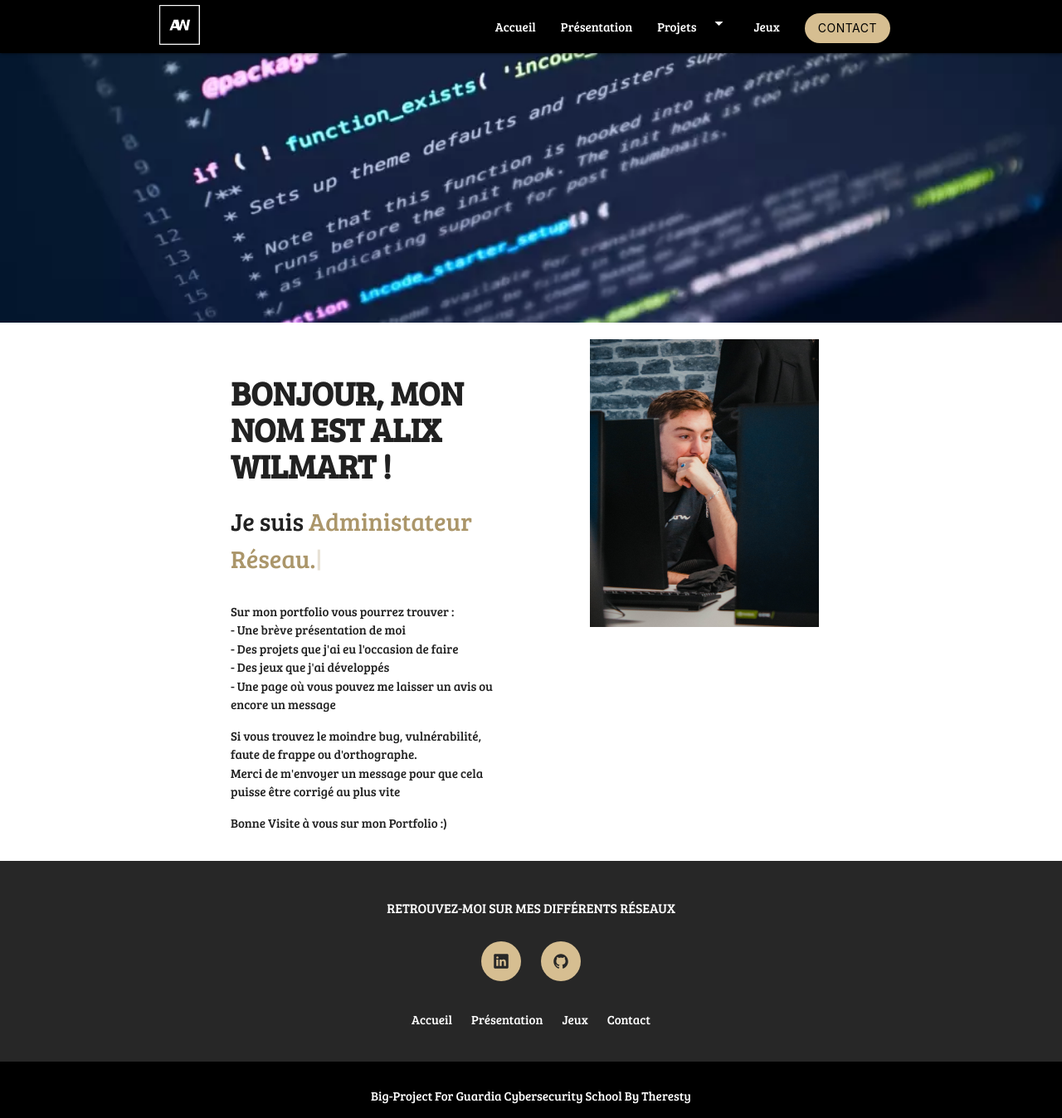
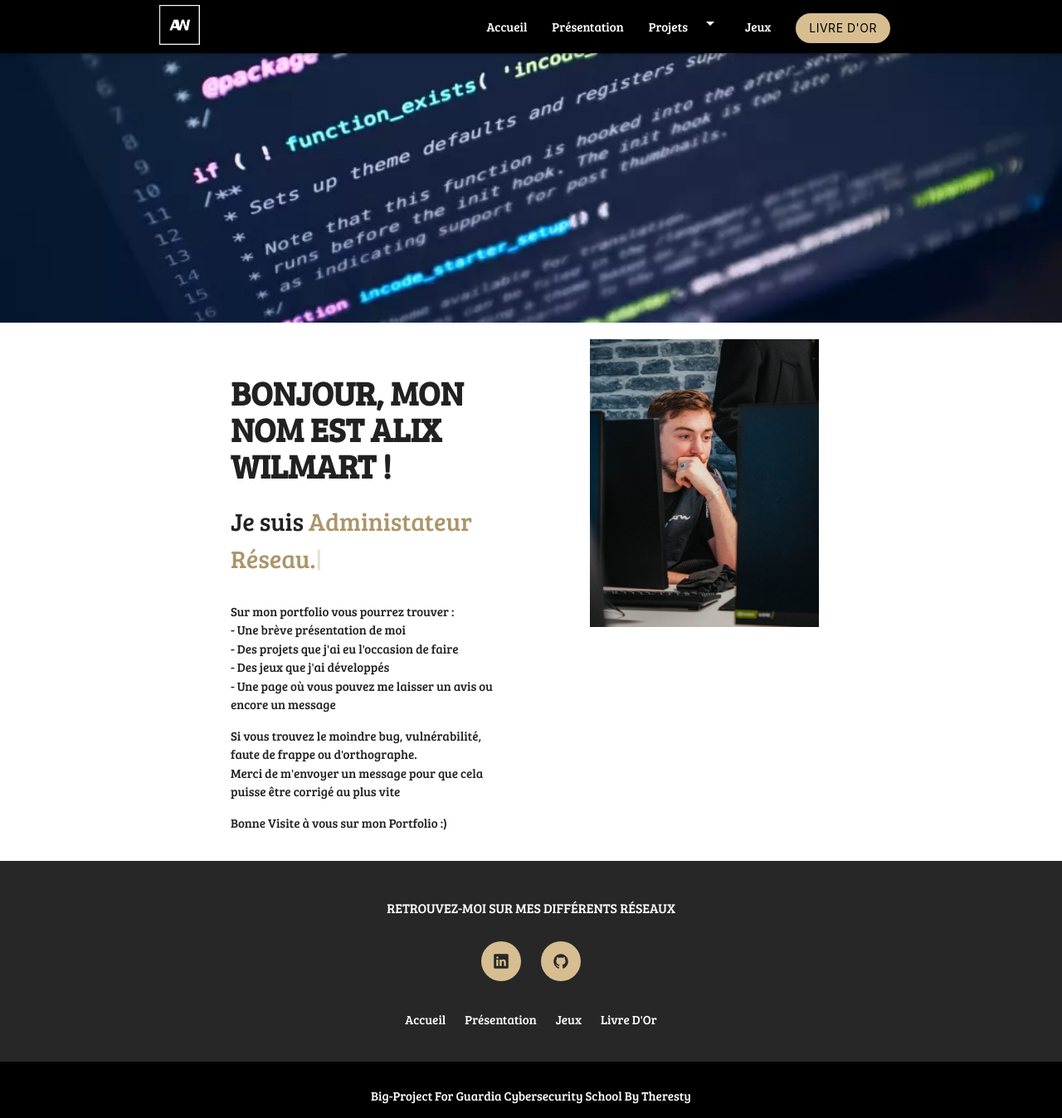
Before and after one commit to TherestyGit/big-project-guardia1, a PHP site: page /index.php in a window 1280 px wide. Shown: the whole page at 83% size. Run offline with PHP 8.4, Linux system fonts and the light colour scheme; data that the repository does not hold is empty.

Commit message:
Contact to livre d'or

```diff
--- a/component/bas_de_page.php
+++ b/component/bas_de_page.php
@@ -25,7 +25,7 @@
       </li>
     <?php } ?>
     <li><a href="games.php">Jeux</a></li>
-    <li><a href="contact.php">Contact</a></li>
+    <li><a href="contact.php">Livre d'Or</a></li>
   </ul>
 
   <div class="footer-copyright">
--- a/component/navbar.php
+++ b/component/navbar.php
@@ -12,7 +12,7 @@
           <li><a href="about.php">Présentation</a></li>
           <li><a class="dropdown-trigger" href="#!" data-target="dropdown1">Projets<i class="material-icons right">arrow_drop_down</i></a></li>
           <li><a href="games.php">Jeux</a></li>
-          <li><a href="contact.php"><button class="waves-effect waves-light btn">Contact</button></a></li>
+          <li><a href="contact.php"><button class="waves-effect waves-light btn">Livre d'Or</button></a></li>
         </ul>
       </div>
     </div>
@@ -35,7 +35,7 @@
       <?php } ?>
     </ul>
     <li><a href="games.php">Jeux</a></li>
-    <li><a href="contact.php"><button class="waves-effect waves-light btn">Contact</button></a></li>
+    <li><a href="contact.php"><button class="waves-effect waves-light btn">Livre d'Or</button></a></li>
   </ul>
 
 <!-- MENU + SideNAV + dropdown -->
```
